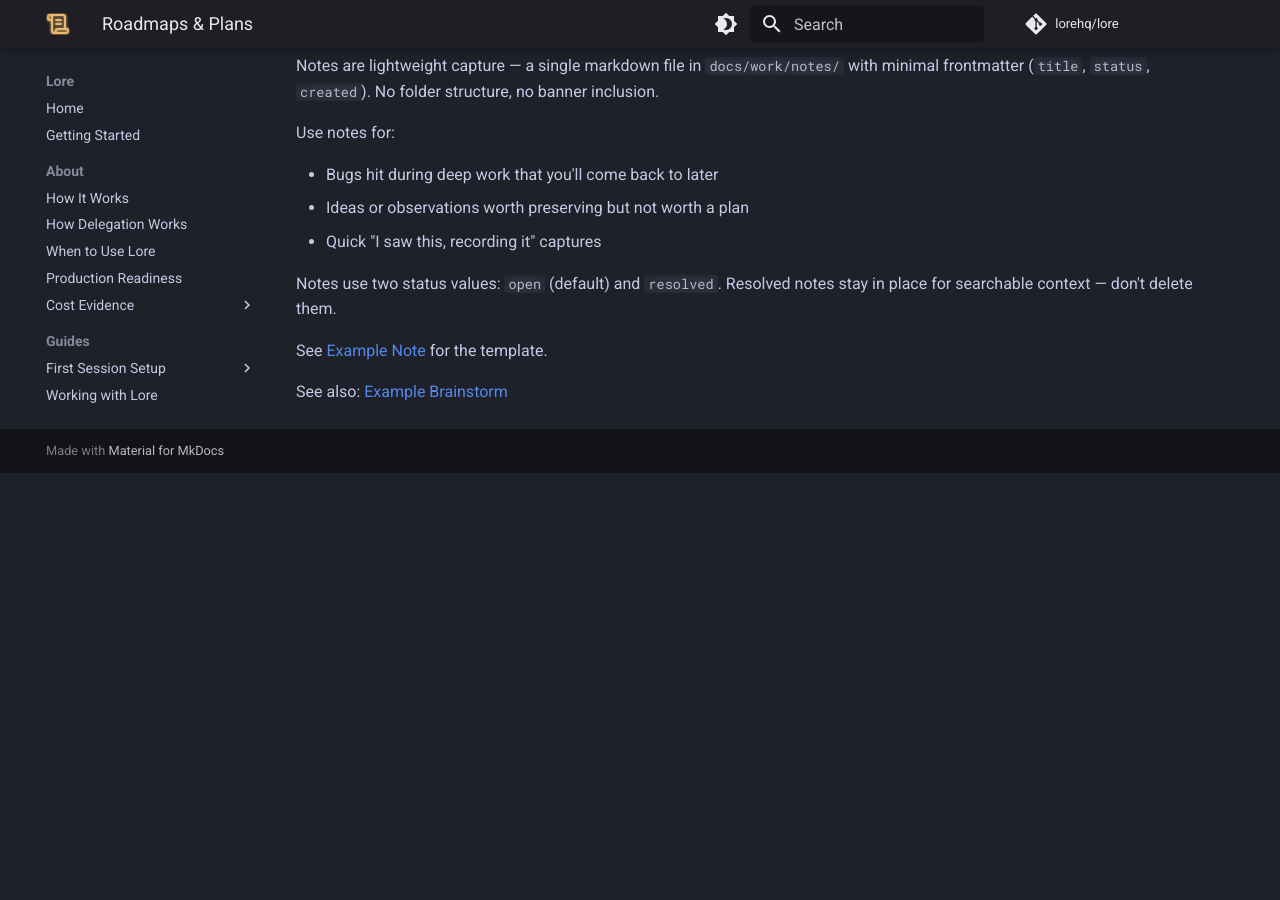
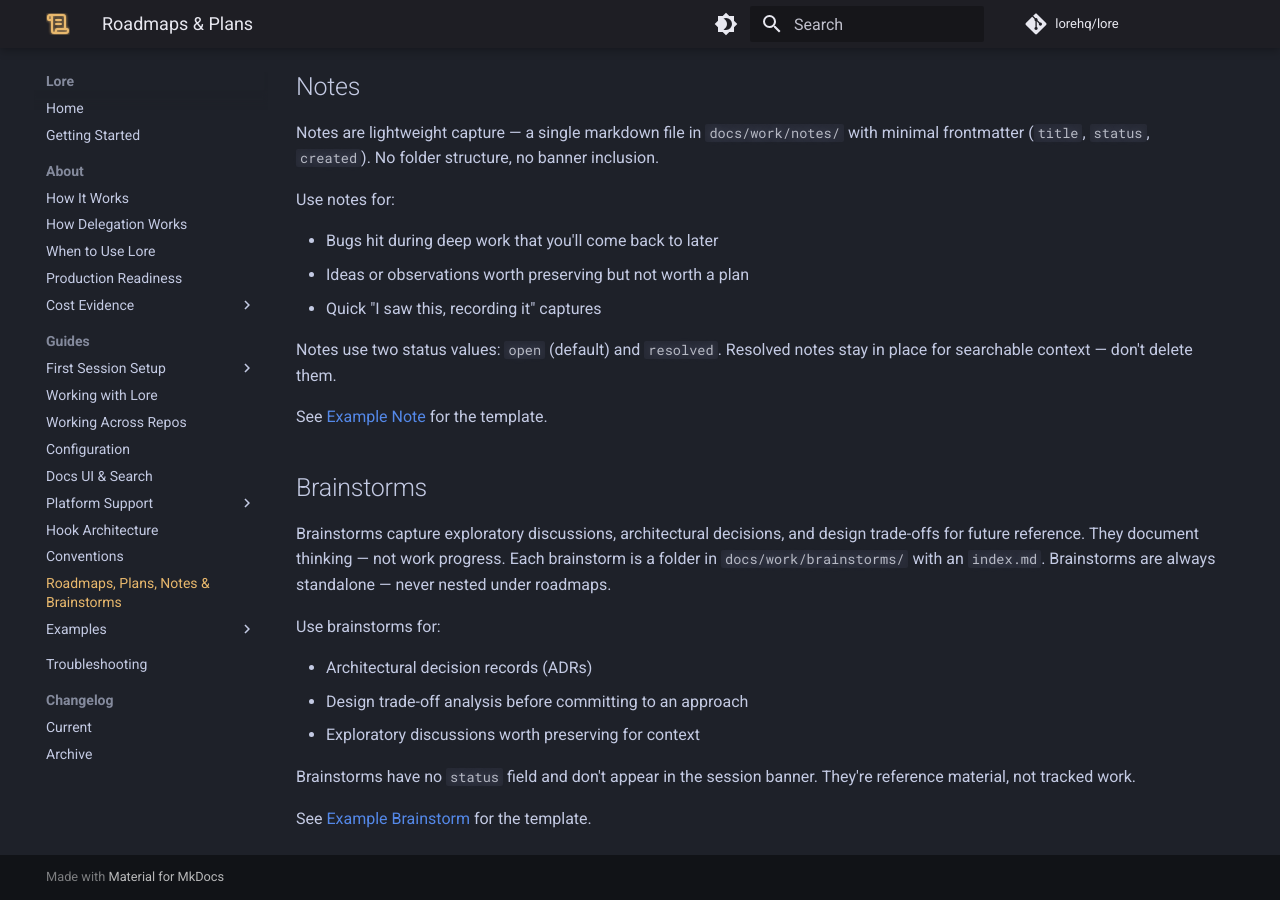
Before and after one commit to lorehq/lore-docs, an MkDocs documentation site: the page built from docs/guides/roadmaps-and-plans.md, in a window 1280 px wide and 900 px high, scrolled down 1872 px. Built offline with MkDocs 1.6.1 and Material for MkDocs 9.7.7, drawn with Linux system fonts in a browser that asks for light colours; comment, search, counter and statistics services are not loaded; before the commit the page ends 2345 px from its top, so only the background shows below that; some of the changed text lies outside the part shown.

Commit message:
Add brainstorms to work tracking docs, make sidecar Phase 0
- Roadmaps & Plans page now includes brainstorms in comparison
  table, intro, format references, and a dedicated section
- First-session runbook: sidecar deployment moved to Phase 0
  with strong recommendation; old Phase 6 removed; renumbered
- Nav and cross-references updated to match

Co-Authored-By: Claude Opus 4.6 <noreply@anthropic.com>

```diff
--- a/docs/guides/roadmaps-and-plans.md
+++ b/docs/guides/roadmaps-and-plans.md
@@ -2,23 +2,23 @@
 title: Roadmaps & Plans
 ---
 
-# Roadmaps, Plans & Notes
+# Roadmaps, Plans, Notes & Brainstorms
 
-Lore tracks strategic and tactical work through **roadmaps** (multi-phase initiatives), **plans** (specific implementation tasks), and **notes** (lightweight quick capture). All are operator-initiated — Lore maintains them but asks before updating.
+Lore tracks strategic and tactical work through **roadmaps** (multi-phase initiatives), **plans** (specific implementation tasks), **notes** (lightweight quick capture), and **brainstorms** (exploratory discussions and decision records). All are operator-initiated — Lore maintains them but asks before updating.
 
 ## Comparison
 
-| Aspect | Roadmap | Plan | Note |
-|--------|---------|------|------|
-| **Scope** | Strategic initiative (weeks-months) | Tactical task (days-weeks) | Single observation or idea |
-| **Purpose** | Track overall progress across phases | Describe implementation approach | Quick capture during deep work |
-| **Structure** | Folder with `index.md` | Folder with `index.md` | Single flat file |
-| **Banner** | Active/on-hold shown | Active/on-hold shown | Not shown |
-| **Creation** | `/lore-create-roadmap` | `/lore-create-plan` | `/lore-create-note` |
+| Aspect | Roadmap | Plan | Note | Brainstorm |
+|--------|---------|------|------|------------|
+| **Scope** | Strategic initiative (weeks-months) | Tactical task (days-weeks) | Single observation or idea | Exploratory discussion or ADR |
+| **Purpose** | Track overall progress across phases | Describe implementation approach | Quick capture during deep work | Document thinking and trade-offs |
+| **Structure** | Folder with `index.md` | Folder with `index.md` | Single flat file | Folder with `index.md` |
+| **Banner** | Active/on-hold shown | Active/on-hold shown | Not shown | Not shown |
+| **Creation** | `/lore-create-roadmap` | `/lore-create-plan` | `/lore-create-note` | `/lore-create-brainstorm` |
 
 ## Format
 
-See [Example Roadmap](../examples/roadmap.md), [Example Plan](../examples/plan.md), and [Example Note](../examples/note.md) for templates with full YAML frontmatter.
+See [Example Roadmap](../examples/roadmap.md), [Example Plan](../examples/plan.md), [Example Note](../examples/note.md), and [Example Brainstorm](../examples/brainstorm.md) for templates with full YAML frontmatter.
 
 ## Hierarchy
 
@@ -78,4 +78,16 @@ Notes use two status values: `open` (default) and `resolved`. Resolved notes sta
 
 See [Example Note](../examples/note.md) for the template.
 
-See also: [Example Brainstorm](../examples/brainstorm.md)
+## Brainstorms
+
+Brainstorms capture exploratory discussions, architectural decisions, and design trade-offs for future reference. They document thinking — not work progress. Each brainstorm is a folder in `docs/work/brainstorms/` with an `index.md`. Brainstorms are always standalone — never nested under roadmaps.
+
+Use brainstorms for:
+
+- Architectural decision records (ADRs)
+- Design trade-off analysis before committing to an approach
+- Exploratory discussions worth preserving for context
+
+Brainstorms have no `status` field and don't appear in the session banner. They're reference material, not tracked work.
+
+See [Example Brainstorm](../examples/brainstorm.md) for the template.
--- a/mkdocs.yml
+++ b/mkdocs.yml
@@ -86,7 +86,7 @@ nav:
       - OpenCode: guides/platforms/opencode.md
     - Hook Architecture: guides/hook-architecture.md
     - Conventions: guides/conventions.md
-    - Roadmaps, Plans & Notes: guides/roadmaps-and-plans.md
+    - Roadmaps, Plans, Notes & Brainstorms: guides/roadmaps-and-plans.md
     - Examples:
       - Skill: examples/skill.md
       - Roadmap: examples/roadmap.md
```
Also changed, not shown: docs/guides/first-session/knowledge-worker.md (+23 -21 lines), docs/guides/interaction.md (+5 -5 lines).
